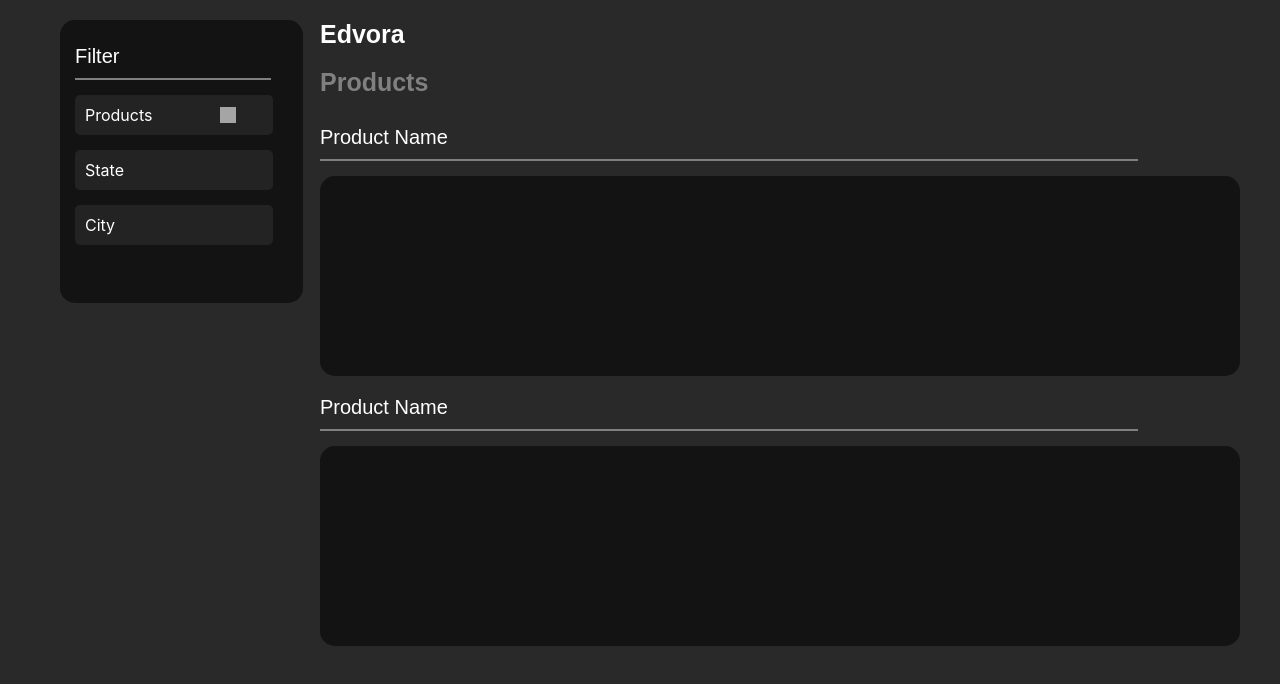
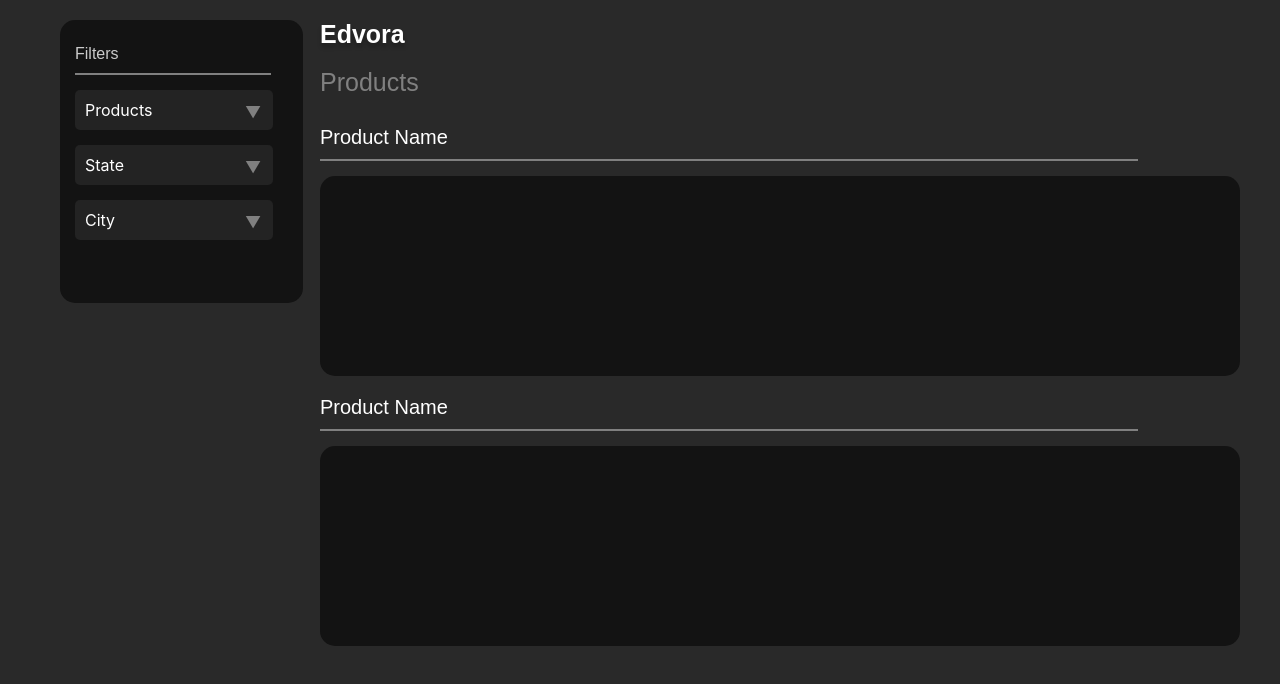
Before and after one commit to Hemang417/edvora_internship, a React (Create React App) app in the folder edvora/: page / in a window 1280 px wide. Shown: the top 684 px of the page. Built offline with nearby package versions, Linux system fonts and the light colour scheme.

Commit message:
Frontend done
Need to call API

```diff
--- a/edvora/src/components/Container.js
+++ b/edvora/src/components/Container.js
@@ -3,7 +3,7 @@
 const Container = () => {
   return (
       <div>
-          <h4>Product Name</h4>
+          <h5>Product Name</h5>
       <hr />
           <div className='container'>
 
--- a/edvora/src/components/Sidebar.js
+++ b/edvora/src/components/Sidebar.js
@@ -4,11 +4,11 @@
 const Sidebar = () => {
   return (
   <div className='sidebar-container'>
-      <h4>Filter</h4>
+      <h4>Filters</h4>
       <hr />
-      <div className='product-div'>Products<div className='dropdown-arrow'></div></div>
-      <div className='product-div'>State<div className='dropdown-arrow'></div></div>
-      <div className='product-div'>City<div className='dropdown-arrow'></div></div>
+      <div className='product-div'>Products <div className='dropdown-arrow'></div></div>
+      <div className='product-div'>State <div className='dropdown-arrow'></div></div>
+      <div className='product-div'>City <div className='dropdown-arrow'></div></div>
   </div>
   );
 };
--- a/edvora/src/css/container.css
+++ b/edvora/src/css/container.css
@@ -13,9 +13,11 @@
     border: 1px solid grey;
     width: 85%;
 }
-h4{
+h5{
     color: white;
     font-family: Arial, Helvetica, sans-serif;
     padding-bottom: 10px;
     margin-top: 20px;
+    font-size: 20px;
+    font-weight: 100;
 }
--- a/edvora/src/css/header.css
+++ b/edvora/src/css/header.css
@@ -6,9 +6,16 @@
 }
 h1, h3{
     font-family: Arial, Helvetica, sans-serif;
-    font-weight: 700;
     font-size: 25px;
+    color: white;
 }
 h3{
     color: grey;
 }
+h1{
+    font-weight: 700;
+    text-shadow: 0px 4px 4px rgba(0, 0, 0, 0.25);
+}
+h3{
+    font-weight: 400;
+}
--- a/edvora/src/css/sidebar.css
+++ b/edvora/src/css/sidebar.css
@@ -13,9 +13,10 @@
     padding-left: 15px;
 }
 h4{
-    color: white;
+    color: #CBCBCB;
     font-family: Arial, Helvetica, sans-serif;
-    font-size: 20px;
+    padding-bottom: 10px;
+    margin-top: 20px;
     font-weight: 100;
 }
 .product-div{
@@ -30,16 +31,13 @@
     -o-border-radius: 5px;
     margin-top: 15px;
 }
-.dropdown-arrow{
+.dropdown-arrow::after{
+    content: "▼";
     position: absolute;
-    width: 16px;
-    height: 16px;
-    background-color: #A5A5A5;
-    left: 220px;
-    top: 107px;
-    transform: rotate(180deg);
-    -webkit-transform: rotate(180deg);
-    -moz-transform: rotate(180deg);
-    -ms-transform: rotate(180deg);
-    -o-transform: rotate(180deg);
+    left: 245px;
+    margin-top: -18px;
+    color: grey;
 }
+hr{
+    color: #CBCBCB;
+}
```
